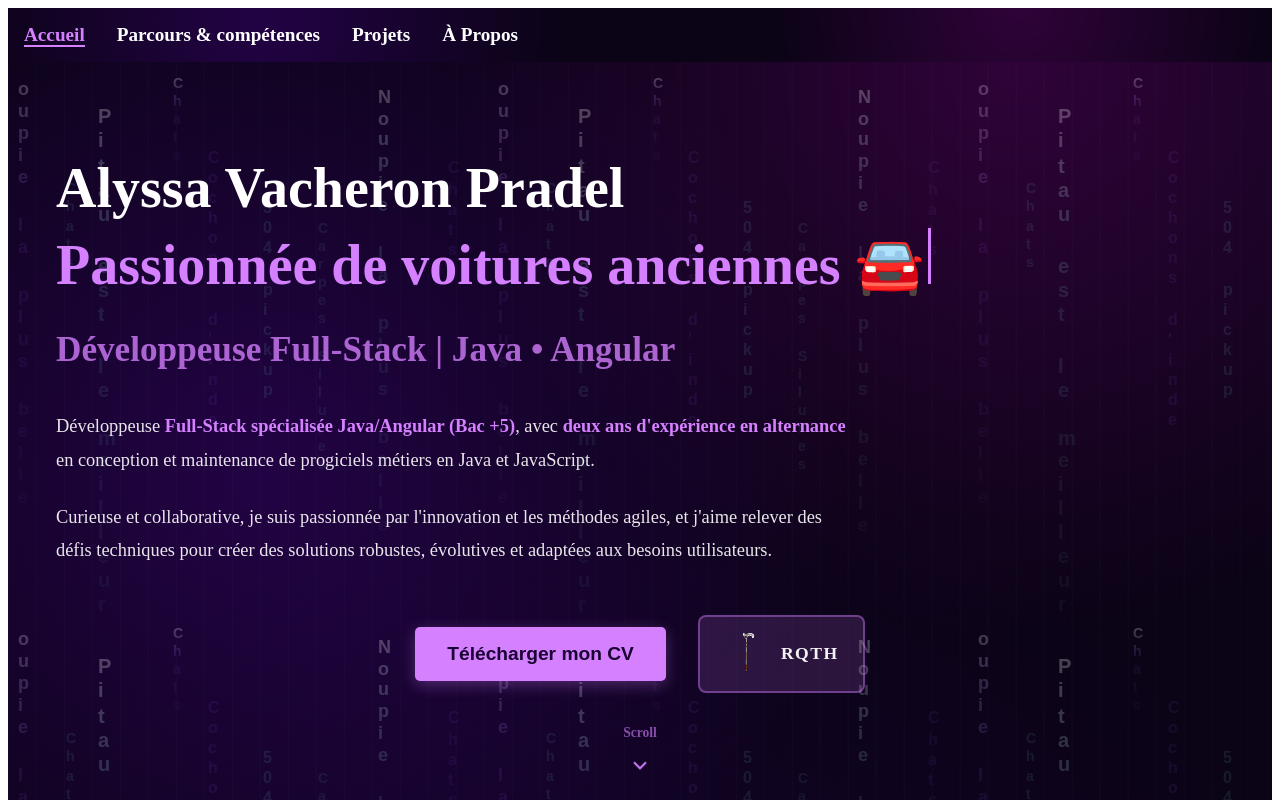
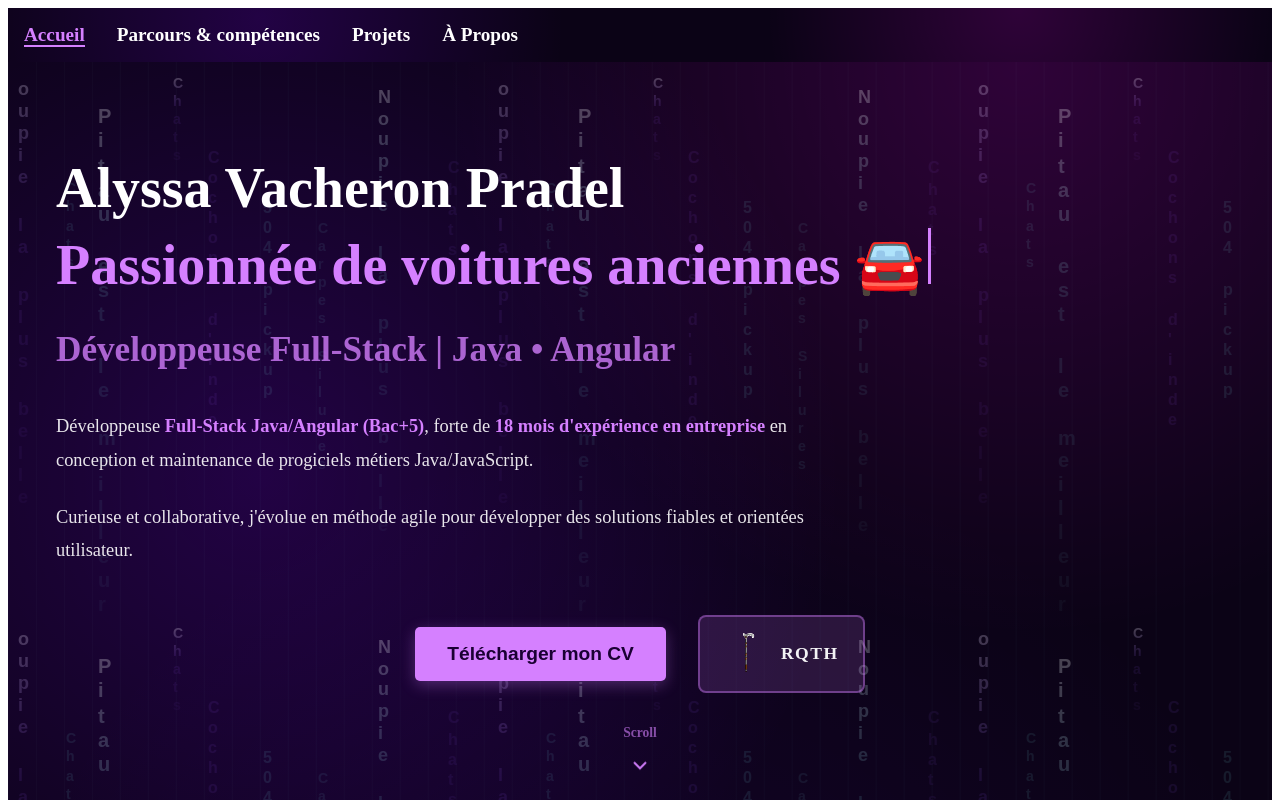
Before and after one commit to VAcheronPradelAlyssa/portfolio-frontend, an Angular app: page / in a window 1280 px wide. Shown: the top 800 px of the page. Built offline with nearby package versions, Linux system fonts and the light colour scheme.

Commit message:
modification description apge d'acceuil

```diff
--- a/src/app/components/accueil/accueil.html
+++ b/src/app/components/accueil/accueil.html
@@ -9,12 +9,12 @@
 
       <div class="presentation">
         <p>
-          Développeuse <strong>Full‑Stack spécialisée Java/Angular (Bac +5)</strong>, avec <strong>deux ans d'expérience en alternance</strong>
-          en conception et maintenance de progiciels métiers en Java et JavaScript.
+          Développeuse <strong>Full-Stack Java/Angular (Bac+5)</strong>, forte de <strong>18 mois d'expérience en entreprise</strong>
+          en conception et maintenance de progiciels métiers Java/JavaScript.
         </p>
         <p>
-          Curieuse et collaborative, je suis passionnée par l'innovation et les méthodes agiles,
-          et j'aime relever des défis techniques pour créer des solutions robustes, évolutives et adaptées aux besoins utilisateurs.
+          Curieuse et collaborative, j'évolue en méthode agile pour développer des solutions
+          fiables et orientées utilisateur.
         </p>
       </div>
 
```
